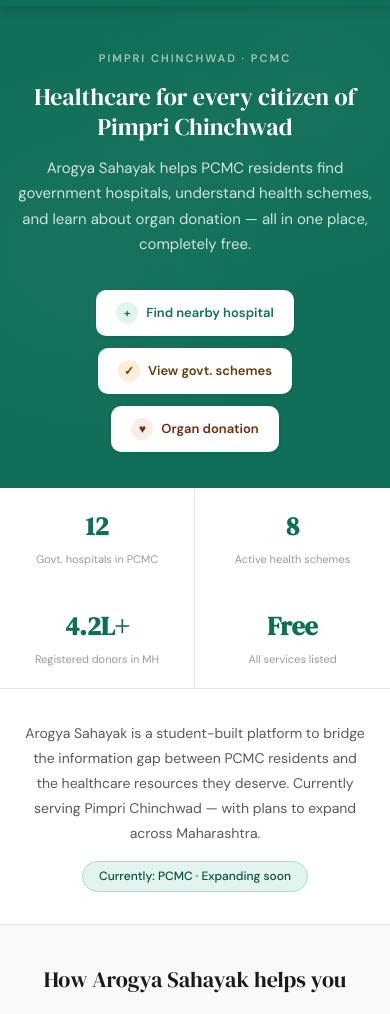
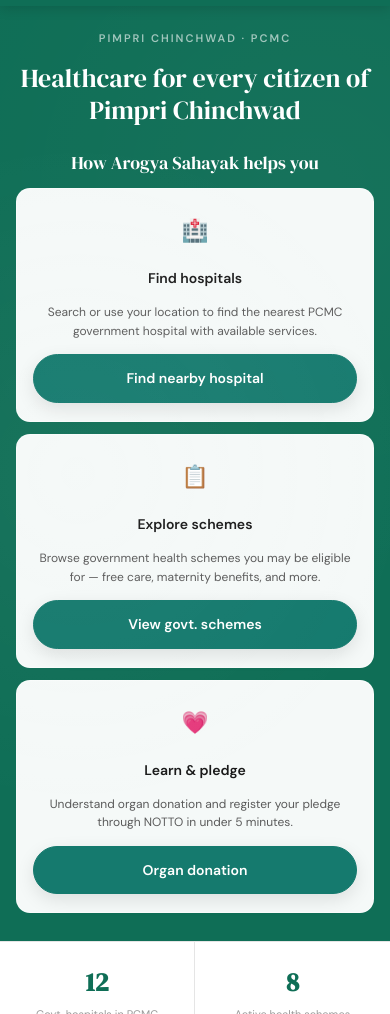
Before and after one commit to akash-code04/CEP-Project, a plain HTML site: page index.html in a window 390 px wide. Shown: the part 54-1068 px from the top of the page. Drawn offline with nearby package versions, Linux system fonts and the light colour scheme; a web font is replaced by a local one.

Commit message:
Refactor CSS for improved layout and responsiveness; update JS for tab navigation and home page rendering

```diff
--- a/css/base.css
+++ b/css/base.css
@@ -45,17 +45,29 @@
   --navbar-height: 60px;
 }
 
-*, *::before, *::after { box-sizing: border-box; margin: 0; padding: 0; }
+*, *::before, *::after {
+  box-sizing: border-box;
+  margin: 0;
+  padding: 0;
+}
 
-html { scroll-behavior: smooth; }
+html {
+  scroll-behavior: smooth;
+  height: 100%;
+}
 
 body {
+  min-height: 100vh;
   font-family: var(--font-body);
   font-size: 15px;
   line-height: 1.6;
   color: var(--text-primary);
   background: var(--surface);
   padding-top: var(--navbar-height);
+
+  /* IMPORTANT: full-page layout fix */
+  display: flex;
+  flex-direction: column;
 }
 
 h1, h2, h3, h4 {
@@ -64,19 +76,50 @@
   line-height: 1.3;
 }
 
-button { font-family: var(--font-body); cursor: pointer; border: none; background: none; }
-a { color: inherit; text-decoration: none; }
-img { max-width: 100%; display: block; }
+button {
+  font-family: var(--font-body);
+  cursor: pointer;
+  border: none;
+  background: none;
+}
 
-.page { display: none; min-height: calc(100vh - var(--navbar-height) - 52px); }
-.page.active { display: block; }
+a {
+  color: inherit;
+  text-decoration: none;
+}
+
+img {
+  max-width: 100%;
+  display: block;
+}
+
+/* IMPORTANT: make main app content stretch */
+main {
+  flex: 1;
+  display: flex;
+  flex-direction: column;
+}
+
+/* IMPORTANT: active page should stretch */
+.page {
+  display: none;
+  flex: 1;
+}
+
+.page.active {
+  display: flex;
+  flex-direction: column;
+}
 
 /* Fade-up animation for cards */
 @keyframes fadeUp {
   from { opacity: 0; transform: translateY(18px); }
   to   { opacity: 1; transform: translateY(0); }
 }
-.fade-up { animation: fadeUp 0.4s ease forwards; }
+
+.fade-up {
+  animation: fadeUp 0.4s ease forwards;
+}
 
 /* Tag pills */
 .tag {
@@ -87,6 +130,7 @@
   border-radius: 20px;
   white-space: nowrap;
 }
+
 .tag-green  { background: var(--green-light); color: var(--green-dark); }
 .tag-blue   { background: var(--blue-light);  color: var(--blue-dark); }
 .tag-amber  { background: var(--amber-light); color: var(--amber-dark); }
--- a/css/home.css
+++ b/css/home.css
@@ -2,14 +2,22 @@
    HOME.CSS
    ============================================ */
 
+.home-page {
+  flex: 1;
+  display: flex;
+  flex-direction: column;
+}
+
 /* Hero */
 .hero {
   background: var(--green-main);
-  padding: 56px 24px 48px;
+  padding: 20px 24px 18px;
   text-align: center;
   position: relative;
   overflow: hidden;
+  flex-shrink: 0;
 }
+
 .hero::before {
   content: '';
   position: absolute;
@@ -18,6 +26,7 @@
                     radial-gradient(circle at 80% 20%, rgba(255,255,255,0.03) 0%, transparent 50%);
   pointer-events: none;
 }
+
 .hero-eyebrow {
   display: inline-block;
   color: rgba(255,255,255,0.6);
@@ -27,6 +36,7 @@
   text-transform: uppercase;
   margin-bottom: 14px;
 }
+
 .hero h1 {
   color: #fff;
   font-size: clamp(24px, 4vw, 36px);
@@ -34,63 +44,33 @@
   margin: 0 auto 14px;
   line-height: 1.25;
 }
-.hero-sub {
-  color: rgba(255,255,255,0.8);
-  font-size: 15px;
-  max-width: 480px;
-  margin: 0 auto 32px;
-  line-height: 1.7;
-}
-
-.cta-row {
-  display: flex;
-  gap: 12px;
-  justify-content: center;
-  flex-wrap: wrap;
-}
-.cta-btn {
-  background: #fff;
-  border-radius: var(--radius-md);
-  padding: 12px 20px;
-  font-size: 13px;
-  font-weight: 600;
-  display: flex;
-  align-items: center;
-  gap: 8px;
-  transition: transform 0.15s, box-shadow 0.15s;
-  min-height: 44px;
-  box-shadow: var(--shadow-sm);
-}
-.cta-btn:hover { transform: translateY(-2px); box-shadow: var(--shadow-md); }
-.cta-btn:active { transform: translateY(0); }
-.cta-btn.btn-teal  { color: var(--green-main); }
-.cta-btn.btn-amber { color: var(--amber-dark); }
-.cta-btn.btn-coral { color: var(--coral-dark); }
-
-.cta-icon {
-  width: 22px; height: 22px;
-  border-radius: 50%;
-  display: flex; align-items: center; justify-content: center;
-  font-size: 12px; font-weight: 700;
-  flex-shrink: 0;
-}
-.cta-icon-teal  { background: var(--green-light); color: var(--green-main); }
-.cta-icon-amber { background: var(--amber-light); color: var(--amber-dark); }
-.cta-icon-coral { background: var(--coral-light); color: var(--coral-dark); }
 
 /* Stats bar */
 .stats-bar {
   display: grid;
   grid-template-columns: repeat(4, 1fr);
-  background: var(--white);
+  gap: 0;
+  background: #fff;
+  border-top: 1px solid var(--border);
   border-bottom: 1px solid var(--border);
+  margin-top: 0;
+  flex: 1;
+  align-items: stretch;
 }
+
 .stat-item {
   text-align: center;
   padding: 18px 12px;
   border-right: 1px solid var(--border);
+  display: flex;
+  flex-direction: column;
+  justify-content: center;
 }
-.stat-item:last-child { border-right: none; }
+
+.stat-item:last-child {
+  border-right: none;
+}
+
 .stat-num {
   font-size: 26px;
   font-weight: 600;
@@ -98,6 +78,7 @@
   font-family: var(--font-display);
   display: block;
 }
+
 .stat-label {
   font-size: 11px;
   color: var(--text-muted);
@@ -105,78 +86,154 @@
   line-height: 1.4;
 }
 
-/* Purpose strip */
+/* Hide removed strip */
 .purpose-strip {
-  background: var(--white);
-  padding: 32px 24px;
-  text-align: center;
-  border-bottom: 1px solid var(--border);
-}
-.purpose-strip p {
-  font-size: 14px;
-  color: var(--text-secondary);
-  max-width: 600px;
-  margin: 0 auto 14px;
-  line-height: 1.8;
-}
-.expand-badge {
-  display: inline-block;
-  background: var(--green-light);
-  color: var(--green-dark);
-  font-size: 12px;
-  font-weight: 500;
-  padding: 5px 16px;
-  border-radius: 20px;
-  border: 1px solid var(--green-border);
+  display: none;
 }
 
 /* How to use section */
 .how-section {
-  padding: 40px 24px;
-  max-width: 900px;
+  padding: 6px 0 10px;
+  max-width: 1320px;
   margin: 0 auto;
 }
+
 .section-title {
   font-family: var(--font-display);
-  font-size: 22px;
-  color: var(--text-primary);
-  margin-bottom: 24px;
+  font-size: 18px;
+  color: #fff;
+  margin-bottom: 14px;
   text-align: center;
 }
+
 .how-grid {
   display: grid;
   grid-template-columns: repeat(3, 1fr);
   gap: 16px;
 }
+
 .how-card {
-  background: var(--white);
-  border: 1px solid var(--border);
+  background: rgba(255,255,255,0.96);
+  border: 1px solid rgba(255,255,255,0.35);
   border-radius: var(--radius-lg);
-  padding: 24px 20px;
+  padding: 18px 18px 22px;
   text-align: center;
+  display: flex;
+  flex-direction: column;
+  align-items: center;
+  justify-content: space-between;
+  min-height: 210px;
 }
+
+.how-card .cta-pill {
+  margin-top: 18px;
+  display: inline-flex;
+  align-items: center;
+  justify-content: center;
+  width: auto;
+  min-width: 220px;
+  padding: 12px 18px;
+  border-radius: 999px;
+  border: 1px solid #157A6E;
+  cursor: pointer;
+  font: inherit;
+  font-weight: 600;
+  text-decoration: none;
+  box-shadow: 0 6px 18px rgba(0, 0, 0, 0.10);
+  background: #157A6E;
+  color: #ffffff;
+  transition: all 0.2s ease;
+}
+
+.cta-pill--teal,
+.cta-pill--gold,
+.cta-pill--rose {
+  background: #157A6E;
+  color: #ffffff;
+  border: 1px solid #157A6E;
+}
+
+.cta-pill--teal:hover,
+.cta-pill--gold:hover,
+.cta-pill--rose:hover {
+  background: #0F6258;
+  border-color: #0F6258;
+  color: #ffffff;
+  transform: translateY(-1px);
+}
+
 .how-icon {
-  width: 48px; height: 48px;
+  width: 48px;
+  height: 48px;
   border-radius: 14px;
-  display: flex; align-items: center; justify-content: center;
+  display: flex;
+  align-items: center;
+  justify-content: center;
   font-size: 22px;
   margin: 0 auto 14px;
 }
+
 .how-card h3 {
   font-family: var(--font-body);
   font-size: 14px;
   font-weight: 600;
   margin-bottom: 8px;
 }
+
 .how-card p {
-  font-size: 13px;
+  font-size: 12px;
   color: var(--text-secondary);
-  line-height: 1.6;
+  line-height: 1.55;
+  margin-top: 8px;
+  margin-bottom: 0;
 }
 
+/* Mobile */
 @media (max-width: 768px) {
-  .stats-bar { grid-template-columns: repeat(2, 1fr); }
-  .stat-item:nth-child(2) { border-right: none; }
-  .how-grid { grid-template-columns: 1fr; }
-  .hero { padding: 40px 16px 36px; }
+  .home-page {
+    min-height: auto;
+  }
+
+  .hero {
+    padding: 20px 16px 16px;
+  }
+
+  .hero h1 {
+    font-size: 26px;
+    margin-bottom: 16px;
+  }
+
+  .how-grid {
+    grid-template-columns: 1fr;
+    gap: 12px;
+  }
+
+  .how-card {
+    min-height: auto;
+    padding: 18px 16px;
+  }
+
+  .how-card .cta-pill {
+    width: 100%;
+    min-width: unset;
+    justify-content: center;
+    margin-top: 14px;
+  }
+
+  .how-section {
+    padding: 8px 0 12px;
+  }
+
+  .stats-bar {
+    flex: unset;
+    grid-template-columns: repeat(2, 1fr);
+  }
+
+  .stat-item:nth-child(2) {
+    border-right: none;
+  }
+
+  .stat-item {
+    padding: 20px 12px;
+  }
 }
--- a/js/pages/home.js
+++ b/js/pages/home.js
@@ -5,27 +5,43 @@
 function renderHome() {
   const container = document.getElementById('page-home');
   container.innerHTML = `
+    <section class="home-page">
       <!-- HERO -->
       <div class="hero">
         <span class="hero-eyebrow" id="hero-eyebrow">Pimpri Chinchwad · PCMC</span>
         <h1 id="hero-title">Healthcare for every citizen of Pimpri Chinchwad</h1>
-      <p class="hero-sub" id="hero-sub">
-        Arogya Sahayak helps PCMC residents find government hospitals, understand health schemes,
-        and learn about organ donation — all in one place, completely free.
-      </p>
-      <div class="cta-row">
-        <button class="cta-btn btn-teal" data-goto="hospitals">
-          <span class="cta-icon cta-icon-teal">+</span>
-          <span id="cta-btn1-text">Find nearby hospital</span>
+
+        <div class="how-section">
+          <h2 class="section-title">How Arogya Sahayak helps you</h2>
+
+          <div class="how-grid">
+            <div class="how-card">
+              <div class="how-icon">🏥</div>
+              <h3>Find hospitals</h3>
+              <p>Search or use your location to find the nearest PCMC government hospital with available services.</p>
+              <button class="cta-pill cta-pill--teal" data-tab-target="hospitals">
+                Find nearby hospital
               </button>
-        <button class="cta-btn btn-amber" data-goto="schemes">
-          <span class="cta-icon cta-icon-amber">✓</span>
-          <span id="cta-btn2-text">View govt. schemes</span>
+            </div>
+
+            <div class="how-card">
+              <div class="how-icon">📋</div>
+              <h3>Explore schemes</h3>
+              <p>Browse government health schemes you may be eligible for — free care, maternity benefits, and more.</p>
+              <button class="cta-pill cta-pill--gold" data-tab-target="schemes">
+                View govt. schemes
               </button>
-        <button class="cta-btn btn-coral" data-goto="organ">
-          <span class="cta-icon cta-icon-coral">♥</span>
-          <span id="cta-btn3-text">Organ donation</span>
+            </div>
+
+            <div class="how-card">
+              <div class="how-icon">💗</div>
+              <h3>Learn & pledge</h3>
+              <p>Understand organ donation and register your pledge through NOTTO in under 5 minutes.</p>
+              <button class="cta-pill cta-pill--rose" data-tab-target="organ">
+                Organ donation
               </button>
+            </div>
+          </div>
         </div>
       </div>
 
@@ -48,57 +64,43 @@
           <span class="stat-label" id="stat4-label">All services listed</span>
         </div>
       </div>
-
-    <!-- PURPOSE STRIP -->
-    <div class="purpose-strip">
-      <p id="purpose-text">
-        Arogya Sahayak is a student-built platform to bridge the information gap between
-        PCMC residents and the healthcare resources they deserve. Currently serving
-        Pimpri Chinchwad — with plans to expand across Maharashtra.
-      </p>
-      <span class="expand-badge" id="expand-badge">Currently: PCMC · Expanding soon</span>
-    </div>
-
-    <!-- HOW TO USE -->
-    <div class="how-section">
-      <h2 class="section-title">How Arogya Sahayak helps you</h2>
-      <div class="how-grid">
-        <div class="how-card fade-up" style="animation-delay:0.05s">
-          <div class="how-icon" style="background:#E1F5EE">🏥</div>
-          <h3 id="how1-title">Find hospitals</h3>
-          <p id="how1-desc">Search or use your location to find the nearest PCMC government hospital with available services.</p>
-        </div>
-        <div class="how-card fade-up" style="animation-delay:0.15s">
-          <div class="how-icon" style="background:#FAEEDA">📋</div>
-          <h3 id="how2-title">Explore schemes</h3>
-          <p id="how2-desc">Browse government health schemes you may be eligible for — free care, maternity benefits, and more.</p>
-        </div>
-        <div class="how-card fade-up" style="animation-delay:0.25s">
-          <div class="how-icon" style="background:#FAECE7">❤️</div>
-          <h3 id="how3-title">Learn &amp; pledge</h3>
-          <p id="how3-desc">Understand organ donation and register your pledge through NOTTO in under 5 minutes.</p>
-        </div>
-      </div>
-    </div>
+    </section>
   `;
 
   // Animate counters
   animateCounter('stat1-num', 12, 1200);
-  animateCounter('stat2-num', 8,  1400);
+  animateCounter('stat2-num', 8, 1400);
   animateCounterText('stat3-num', '4.2L+', 1600);
+
+  // Make card buttons work
+  document.querySelectorAll('#page-home [data-tab-target]').forEach(btn => {
+    btn.addEventListener('click', () => {
+      const tab = btn.getAttribute('data-tab-target');
+      if (!tab) return;
+
+      // Trigger matching nav tab if available
+      const targetTabBtn = document.querySelector(`[data-tab="${tab}"]`);
+      if (targetTabBtn) {
+        targetTabBtn.click();
+      }
+    });
+  });
 }
 
 function animateCounter(id, target, duration) {
   const el = document.getElementById(id);
   if (!el) return;
   const start = performance.now();
+
   function step(now) {
     const progress = Math.min((now - start) / duration, 1);
     const eased = 1 - Math.pow(1 - progress, 3);
     el.textContent = Math.round(eased * target);
+
     if (progress < 1) requestAnimationFrame(step);
     else el.textContent = target;
   }
+
   requestAnimationFrame(step);
 }
 
@@ -106,5 +108,7 @@
   const el = document.getElementById(id);
   if (!el) return;
   el.textContent = '0';
-  setTimeout(() => { el.textContent = finalText; }, delay);
+  setTimeout(() => {
+    el.textContent = finalText;
+  }, delay);
 }
--- a/js/pages/organ.js
+++ b/js/pages/organ.js
@@ -59,31 +59,53 @@
         <h3>How to register as an organ donor</h3>
         <div class="step-list">
           <div class="step-item fade-up" style="animation-delay:0.05s">
+            <div class="steps-visual-grid">
+  <div class="step-visual-card fade-up" style="animation-delay:0.05s">
+    <div class="step-visual-top">
       <div class="step-num">1</div>
+      <span class="step-badge">Open website</span>
+    </div>
+    <div class="step-image-placeholder">Screenshot 1</div>
     <div class="step-content">
       <h4>Visit NOTTO online</h4>
-              <p>Go to <a class="step-link" href="https://notto.abdm.gov.in" target="_blank" rel="noopener">notto.abdm.gov.in</a> — the National Organ &amp; Tissue Transplant Organisation portal.</p>
+      <p>Go to <a class="step-link" href="https://notto.abdm.gov.in" target="_blank" rel="noopener">notto.abdm.gov.in</a> — the official organ donation portal.</p>
     </div>
   </div>
-          <div class="step-item fade-up" style="animation-delay:0.10s">
+
+  <div class="step-visual-card fade-up" style="animation-delay:0.10s">
+    <div class="step-visual-top">
       <div class="step-num">2</div>
+      <span class="step-badge">Fill details</span>
+    </div>
+    <div class="step-image-placeholder">Screenshot 2</div>
     <div class="step-content">
       <h4>Fill the pledge form</h4>
-              <p>Enter your name, date of birth, Aadhaar number, and select which organs you wish to donate. Takes under 5 minutes.</p>
+      <p>Enter your basic details and choose the organs/tissues you wish to donate.</p>
     </div>
   </div>
-          <div class="step-item fade-up" style="animation-delay:0.15s">
+
+  <div class="step-visual-card fade-up" style="animation-delay:0.15s">
+    <div class="step-visual-top">
       <div class="step-num">3</div>
+      <span class="step-badge">Tell family</span>
+    </div>
+    <div class="step-image-placeholder">Screenshot 3</div>
     <div class="step-content">
       <h4>Inform your family</h4>
-              <p>Family consent is legally required in India. Tell 2–3 close relatives about your decision so they can support it when the time comes.</p>
+      <p>Family consent matters in India, so make sure your close relatives know your decision.</p>
     </div>
   </div>
-          <div class="step-item fade-up" style="animation-delay:0.20s">
+
+  <div class="step-visual-card fade-up" style="animation-delay:0.20s">
+    <div class="step-visual-top">
       <div class="step-num">4</div>
+      <span class="step-badge">Save donor card</span>
+    </div>
+    <div class="step-image-placeholder">Screenshot 4</div>
     <div class="step-content">
       <h4>Download your donor card</h4>
-              <p>Save a digital copy on your phone and carry the physical card. Share it with your next of kin.</p>
+      <p>Save the donor card on your phone and keep a copy for future reference.</p>
+    </div>
   </div>
 </div>
         </div>
```
Also changed, not shown: css/footer.css (+9 -2 lines), css/organ.css (+74 -3 lines), js/tabs.js (+5 -3 lines). Lines whose indentation alone changed are shown as unchanged.
